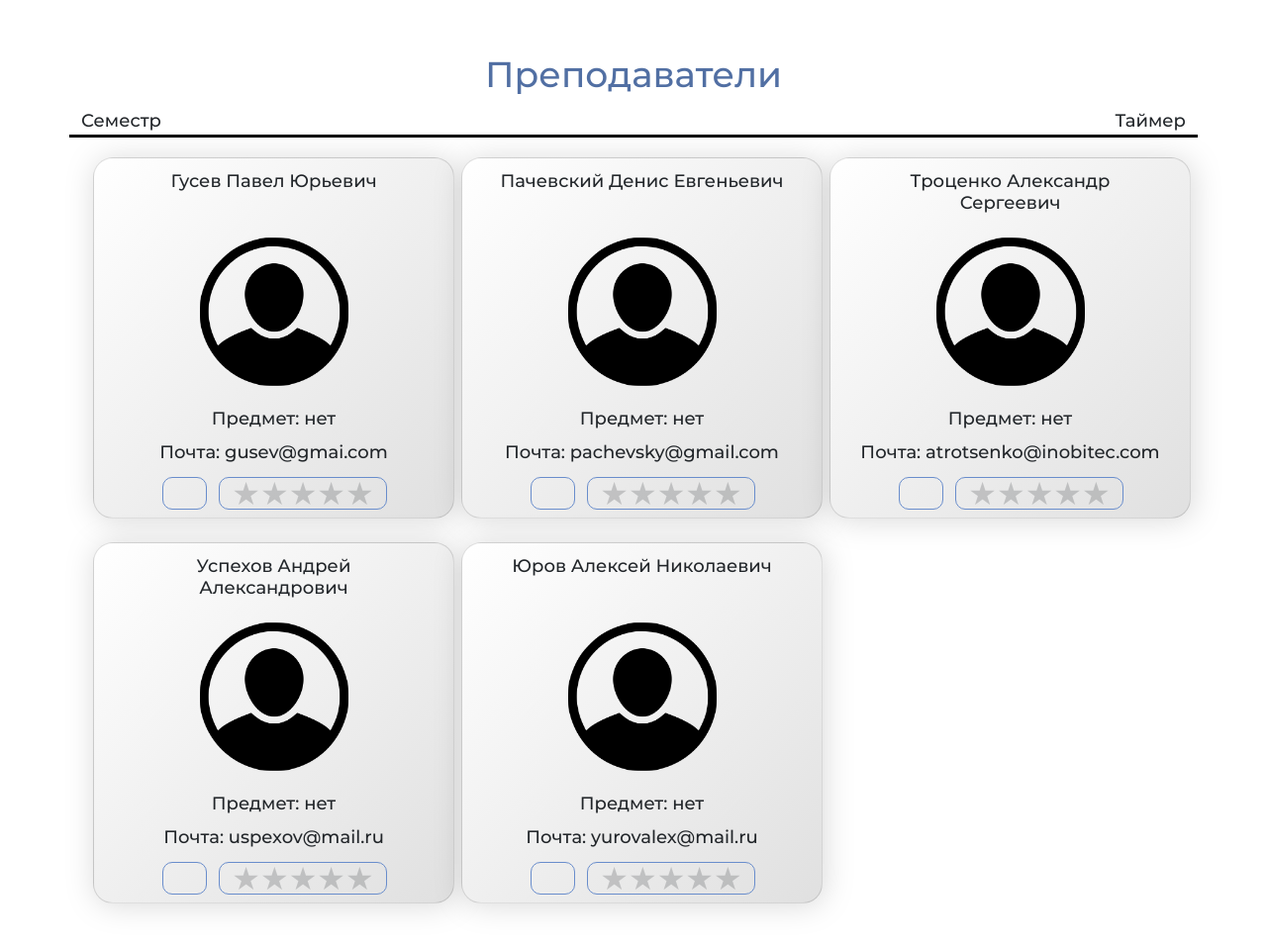
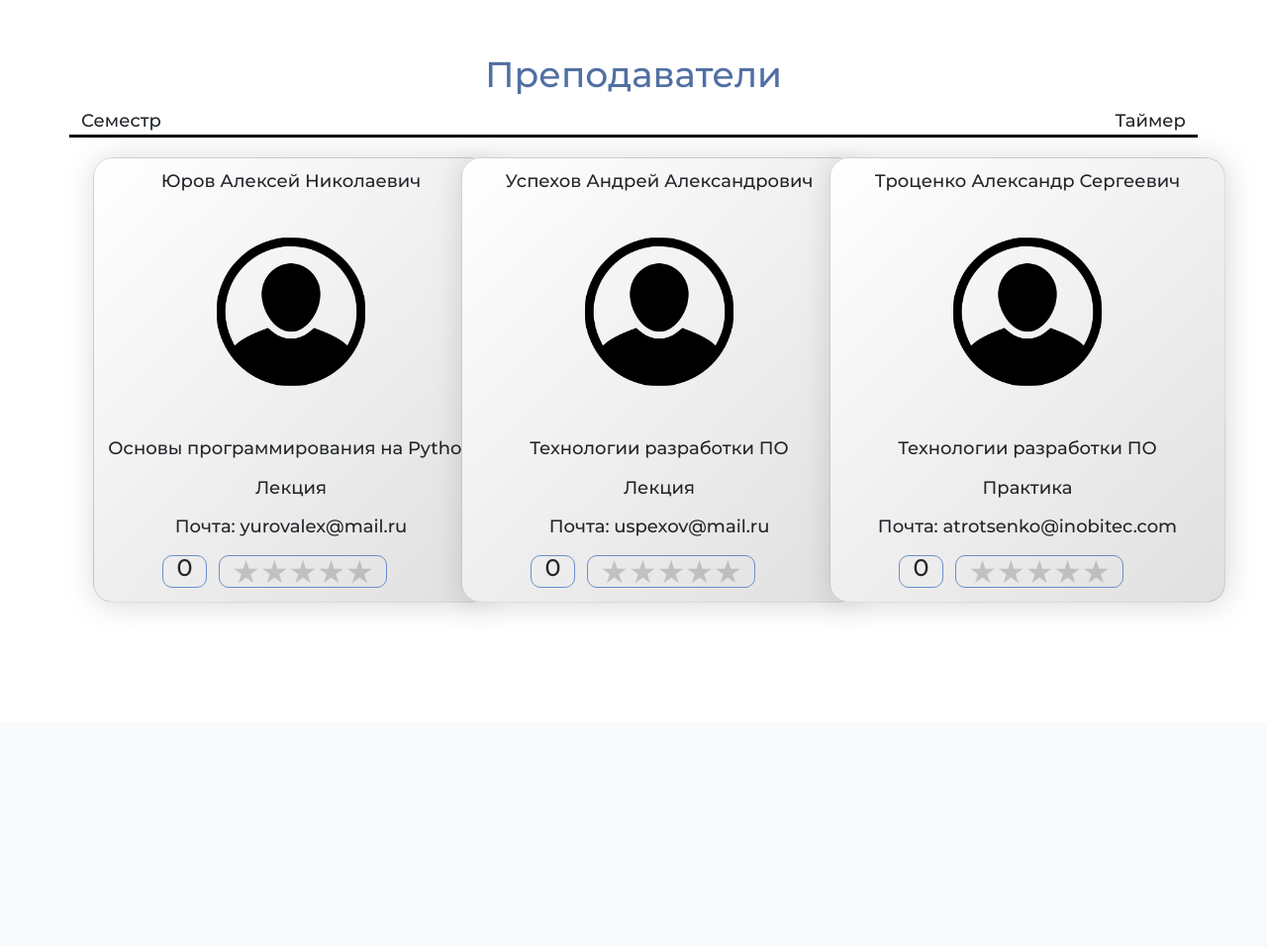
Before and after one commit to f55desu/STR-system, a Django app: page /home in a window 1280 px wide. Shown: the part 70-1027 px from the top of the page at 99% size. After the commit the page ends 689 px from the top, so only its background shows below. Run offline with Django 3.2, Linux system fonts and the light colour scheme; a user stored in the database is signed in; data comes from the database, SQL or seed files in the repository; both versions use the stored data as it was after the commit; some libraries are stand-ins or nearby versions.

Commit message:
Added Subject name and Type on cards. Fixed cards styles.
Co-authored-by: Vladimir Nikulin <JoelWillLiveForever@users.noreply.github.com>
Co-authored-by: Tanya-Podoprikhina <Tanya-Podoprikhina@users.noreply.github.com>

```diff
--- a/DjangoServer/STR/static/STR/css/home.css
+++ b/DjangoServer/STR/static/STR/css/home.css
@@ -40,8 +40,8 @@
     display: flex;
     text-align: center;
     align-items: center;
-    width: 365px;
-    height: 365px;
+    width: 400px;
+    height: 450px;
     padding: 13px 35px 13px 35px;
     border-radius: 20px;
     font-family: "Montserrat-Medium";
@@ -71,9 +71,9 @@
 
 .markANDsubject {
     position: absolute;
-    top: 70%;
+    top: 63%;
     width:100%;
-    line-height: 1em;
+    line-height: 1.3em;
 }
 
 .markavg {
@@ -222,3 +222,13 @@
     background-color: rgb(43, 59, 85);
     color: white;
 }
+
+.headerpopup {
+    width: 100%;
+    height: 84px;
+    background-color: #4E6998;
+    color: white;
+    font-family: 'Montserrat-Medium';
+    font-size: 24px;
+    text-align: center;
+}
--- a/DjangoServer/STR/templates/STR/home.html
+++ b/DjangoServer/STR/templates/STR/home.html
@@ -22,23 +22,55 @@
         {% load static %}
         <script src='{% static "STR/js/StarRating.js" %}'></script>
         <div id="row" class="row teacher">
-        {% if teachers %}
-            {% for el in teachers %}
+        {% if global_data %}
+            {% for obj in global_data %}
             <div class="col-md-4">
-                    <div type="button" class="card" onclick="showModalWin('{{ el.id }}')">
-                        <h6>{{ el.surname }} {{ el.name }} {{ el.lastname }}</h6>
+                <div type="button" class="card" onclick="showModalWin('{{ obj.id }}')">
+                    <h6>{{ obj.teacher.surname }} {{ obj.teacher.name }} {{ obj.teacher.lastname }}</h6>
                     {% load static %}
                     <img src="{% static 'STR/media/userava.png' %}" alt="User avatar"/>
+                    <!-- {% for subjTeach in subjectTeacher %}
+                        {% if subjTeach.teacher_id == el.id %}
+                            {% for subj in subjects%}
+                                {% if subj.id == subjTeach.subject_id %}
+                                <script>
+                                    var viewSubjectName = null;
+                                    var viewSubjectType = null;
+                                    viewSubjectName = '{{ subj.name }}';
+                                    viewSubjectType = '{{ subj.type }}';
+                                    console.log("WORKING")
+                                    console.log("Name: " + viewSubjectName);
+                                    console.log("Type: " + viewSubjectType)
+                                </script>
+                                {% endif %}
+                            {% endfor %}
+                        {% endif %}
+                    {% endfor %} -->
+                    <div class="markANDsubject">
+                    <p id="SubjectName">{{ obj.subject.name }}</p>
+                    <p id="SubjectType">{{ obj.subject.type }}</p>
+                    <!-- <script>
+                        var subjname = document.getElementById('SubjectName');
+                        var subjtype = document.getElementById('SubjectType');
 
-                        <div class="markANDsubject">
-                        <p>Предмет: нет </p>
-                        <p>Почта: {{ el.email }} </p>
+                        if (subjname != null && subjtype != null)
+                        {
+                            subjname.innerHTML = Window.viewSubjectName;
+                            switch(Window.viewSubjectType)
+                            {
+                                case "1": subjtype.innerHTML = "Лекция";
+                                case "2": subjtype.innerHTML = "Практика";
+                            }
+                        }
+                        else console.log("Ничего нет!")
+                    </script> -->
+                    <p>Почта: {{ obj.teacher.email }}</p>
                         <!-- <div class="markstars"> -->
-                                <div class="markavg" type="text" id="markavg{{ el.id }}">{{ el.mark_avg }}</div>
+                            <div class="markavg" type="text" id="markavg{{ obj.id }}">{{ obj.mark_avg }}</div>
 
                             <div class="starratingavg">
                                 <div class="stars__body">
-                                        <div class="stars__active" id="stars__active{{ el.id }}"></div>
+                                    <div class="stars__active" id="stars__active{{ obj.id }}"></div>
                                     <div class="stars__items">
                                         <input type="radio" class="stars__item" value="1" name="star3">
                                         <input type="radio" class="stars__item" value="2" name="star3">
@@ -54,11 +86,14 @@
             <br>
             </div>
             {% endfor %}
-            <div class="popup" id="popup{{ el.id }}">
+            <div class="popup" id="popup">
+                <div class="headerpopup">Оценивание</div>
                 <form method="get">
                     {% csrf_token %}
+
                     <input id="id_input" name="id_input" value="0" style="visibility: collapse;">
                     <div id="half-stars-example">
+
                         <div class="form_item">
                             {% for crit in criterions %}
                                 <h2>{{ crit.name }}:</h2>
@@ -77,7 +112,7 @@
                                 </div>
                             {% endfor %}
                             <h2>Общая оценка: </h2>
-                            <div class="rating rating_set" id="rating5{{ el.id }}" readonly >
+                            <div class="rating rating_set" id="rating5" readonly >
                                 <div class="rating__body">
                                     <div class="rating__active"></div>
                                     <div class="rating__items">
--- a/DjangoServer/STR/views.py
+++ b/DjangoServer/STR/views.py
@@ -31,11 +31,64 @@ from . import AvgRatingFunc
 # curs = con.cursor()
 
 # Create your views here.
+class Home:
+    def __init__(self, teacher, subject, mark_avg) -> None:
+        self.teacher = teacher
+        self.subject = subject
+        self.mark_avg = mark_avg
+
 def home(request):
+    # id авторизованного студента
+    student_id = request.user.id
+    print(f"STUDENT_ID: {student_id}")
+
+    # получение id группы некоего студента
+    group_id = StudentGroup.objects.filter(student_id=student_id)[0].group_id_id
+    print(f"GROUP_ID: {group_id}")
+
+    # получения списка предметов для текущего студента
+    subjects_groups = SubjectGroup.objects.filter(group_id=group_id).all()
+    print(f"SUBJECTS_GROUPS: {subjects_groups}")
+
+    # subjects = []
+    # for itr in subjects_groups:
+    #     subjects.append(Subject.objects.filter(subjectgroup=itr)[0].name)
+    # print(f"SUBJECTS: {subjects}")
+
+    # получение инфы обо всех преподах
+
+    global_data = []
+    # teachers_subjects = {}
+    for itr in subjects_groups:
+        teacher_subject = TeacherSubject.objects.filter(subject_id=itr.subject_id_id).all()
+        print(f"TEACHER_SUBJECT: {teacher_subject}")
+
+        if teacher_subject is None or len(teacher_subject) == 0:
+            continue
+
+        teacher = Teacher.objects.filter(id=teacher_subject[0].teacher_id_id)[0]
+        subject = Subject.objects.filter(id=teacher_subject[0].subject_id_id)[0]
+
+        if subject.type == 'LECTURE':
+            subject.type = 'Лекция'
+        elif subject.type == 'PRACTICE':
+            subject.type = 'Практика'
+
+        global_data.append(Home(teacher, subject, 0))
+        # if teachers_subjects is None or len(teachers_subjects) is 0:
+        #     continue
+
+
+    # teachers = Teacher.objects.order_by('surname')
     # subjectTeacher = TeacherSubject.objects.order_by('id')
-    subjects = Subject.objects.order_by('id')
-    teachers = Teacher.objects.order_by('surname')
     criterions = Criterion.objects.order_by('id')
+    # subjects = Subject.objects.order_by('id')
+
+    # for index in len(teachers):
+    #     teacher = teachers[index]
+
+    #     global_data.append(Home())
+
 
     if request.method == 'POST' and 'button_logout' in request.POST:
         auth.logout(request)
@@ -55,7 +108,7 @@ def home(request):
             criterion_id = criterions[crit].id
             print(criterion_id)
             subject_id = None
-            student_id = request.user.id
+            # student_id = request.user.id
             # mark = float(request.GET.get(f'rating{crit}'))
 
             #SubjectStudentCriterionMark.objects.create(criterion_id, subject_id, student_id, mark)
@@ -65,9 +118,11 @@ def home(request):
 
     context = {
         'title': 'Главная страница сайта',
-        'teachers': teachers,
+        'global_data': global_data,
+        # 'teachers': teachers,
         'criterions': criterions,
-        'subjects': subjects,
+        # 'subjects': subjects,
+        # 'subjectTeacher': subjectTeacher
     }
 
     return render(request, 'STR/home.html', context)
```
Also changed, not shown: DjangoServer/STR/models.py (+27 -27 lines), DjangoServer/db.sqlite3. Lines whose indentation alone changed are shown as unchanged.
